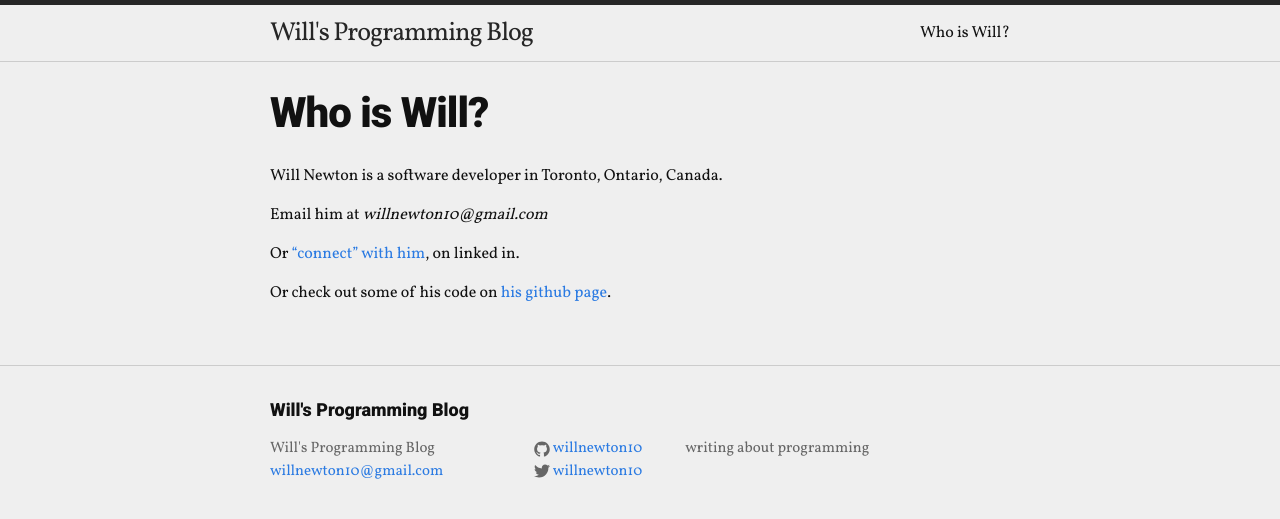
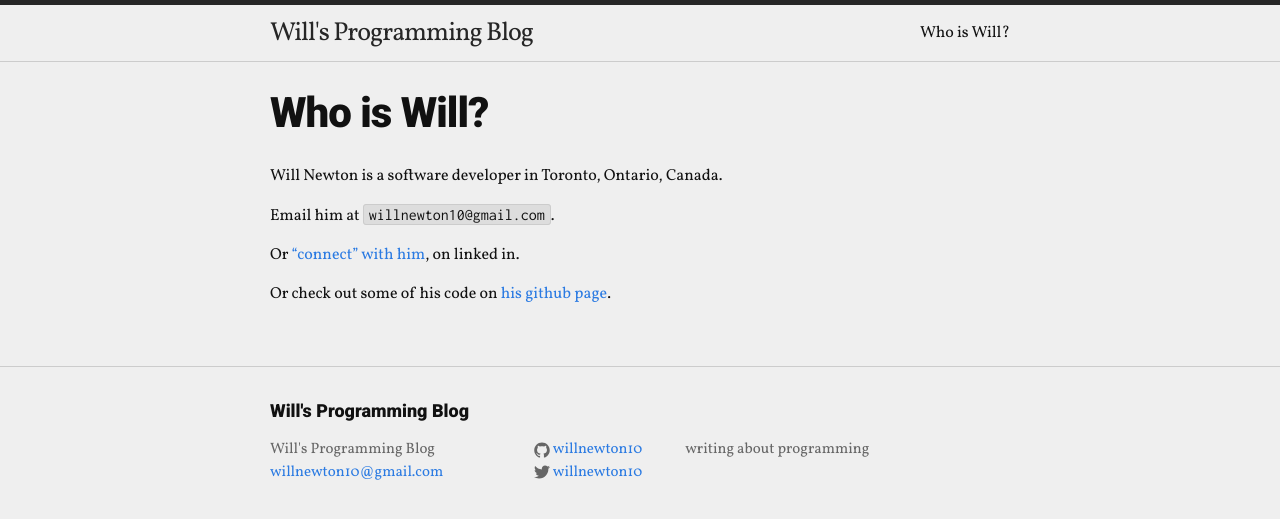
Before and after one commit to willnewton10/willnewton10.github.io, a Jekyll site: the page built from about.md, in a window 1280 px wide. Shown: the top 519 px of the page. Built offline with Jekyll 4.4.1, drawn with Linux system fonts in a browser that asks for light colours.

```diff
--- a/about.md
+++ b/about.md
@@ -6,7 +6,7 @@ permalink: /about/
 
 Will Newton is a software developer in Toronto, Ontario, Canada.
 
-Email him at *willnewton10@gmail.com*
+Email him at `willnewton10@gmail.com`.
 
 Or ["connect" with him][linkedin], on linked in.
 
```
